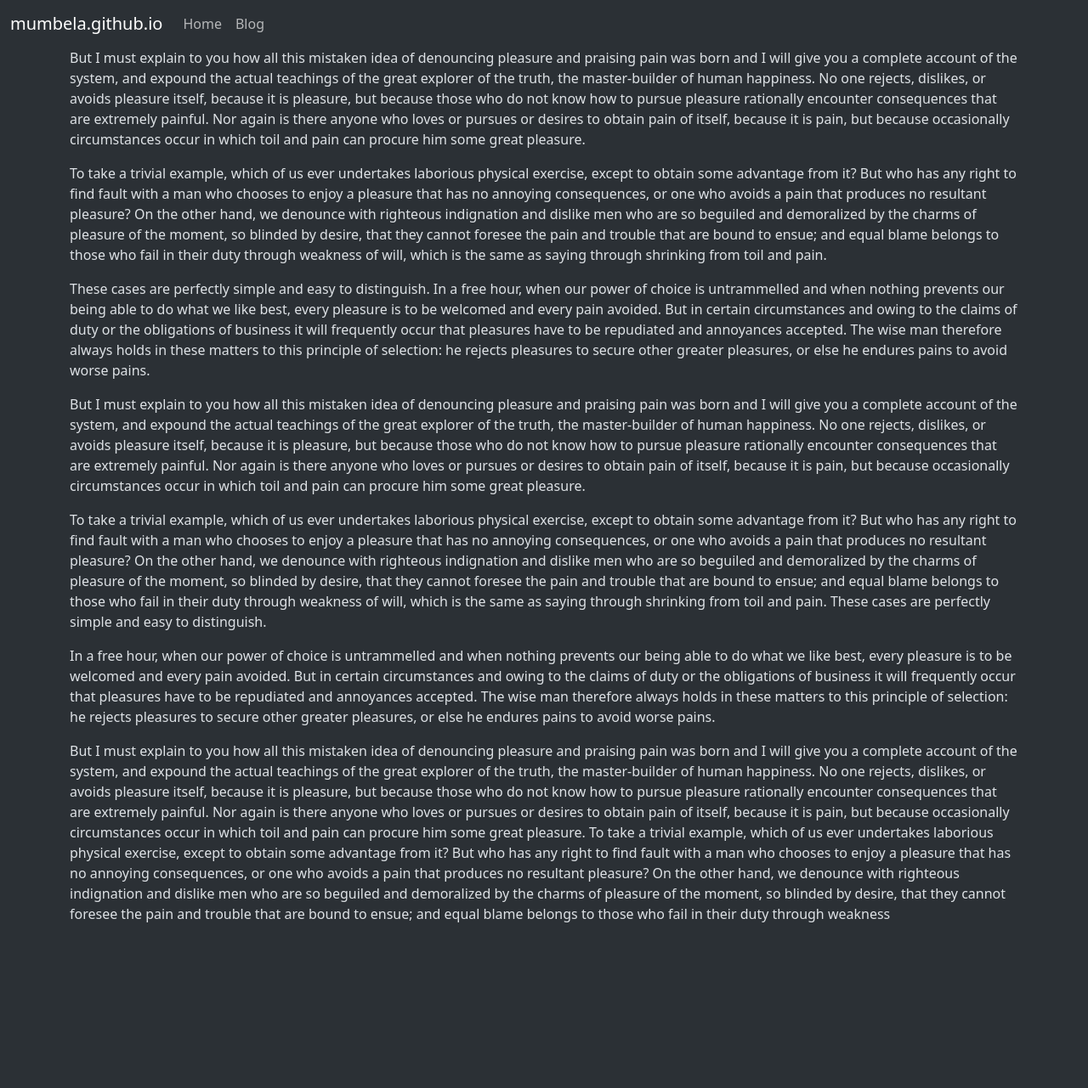
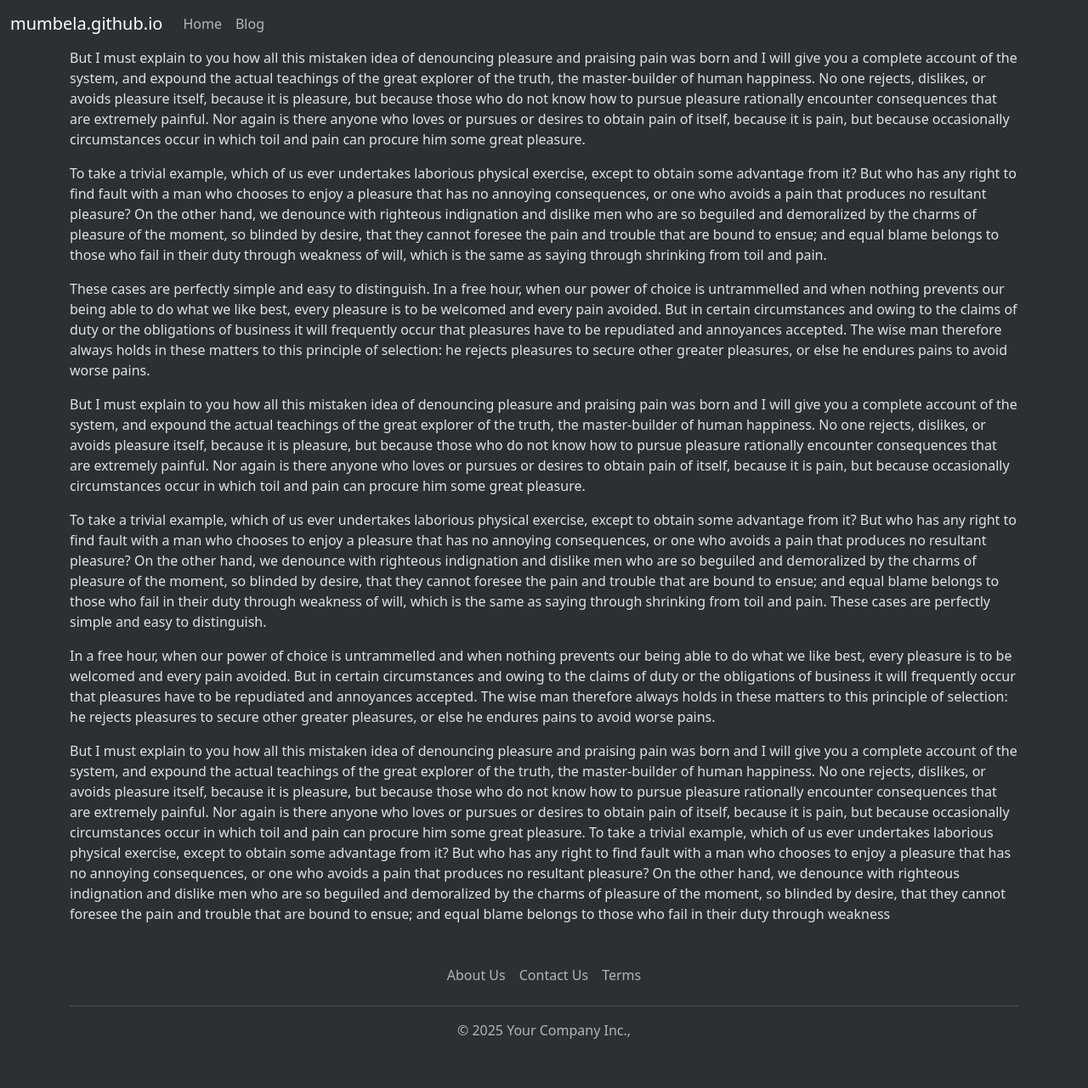
Before and after one commit to Mumbela/jekyll-mumbela-theme, a Jekyll site: the page built from index.md, in a window 1280 px wide. Shown: the whole page at 85% size. Built offline with Jekyll 4.4.1, drawn with Linux system fonts in a browser that asks for light colours; before the commit the page ends 1104 px from its top, so only the background shows below that.

Commit message:
add nascent footer

```diff
--- /dev/null
+++ b/_includes/footer.html
@@ -0,0 +1,12 @@
+<div class="container">
+    <footer class="py-3 my-4">
+        <ul class="nav justify-content-center border-bottom pb-3 mb-3">
+            {% for item in site.data.db.footer %}
+                <li class="nav-item">
+                    <a href="{{ item.link | relative_url }}" class="nav-link px-2 text-body-secondary">{{ item.name }}</a>
+                </li>
+            {% endfor %}
+        </ul>
+        <p class="text-center text-body-secondary">&copy; 2025 Your Company Inc.,</p>
+    </footer>
+</div>
--- a/_layouts/default.html
+++ b/_layouts/default.html
@@ -6,7 +6,7 @@
         <div class="container">
             {{ content }}
         </div>
-
+        {% include footer.html %}
         <script src="https://cdn.jsdelivr.net/npm/bootstrap@5.3.8/dist/js/bootstrap.bundle.min.js" integrity="sha384-FKyoEForCGlyvwx9Hj09JcYn3nv7wiPVlz7YYwJrWVcXK/BmnVDxM+D2scQbITxI" crossorigin="anonymous"></script>
     </body>
 </html>
```
